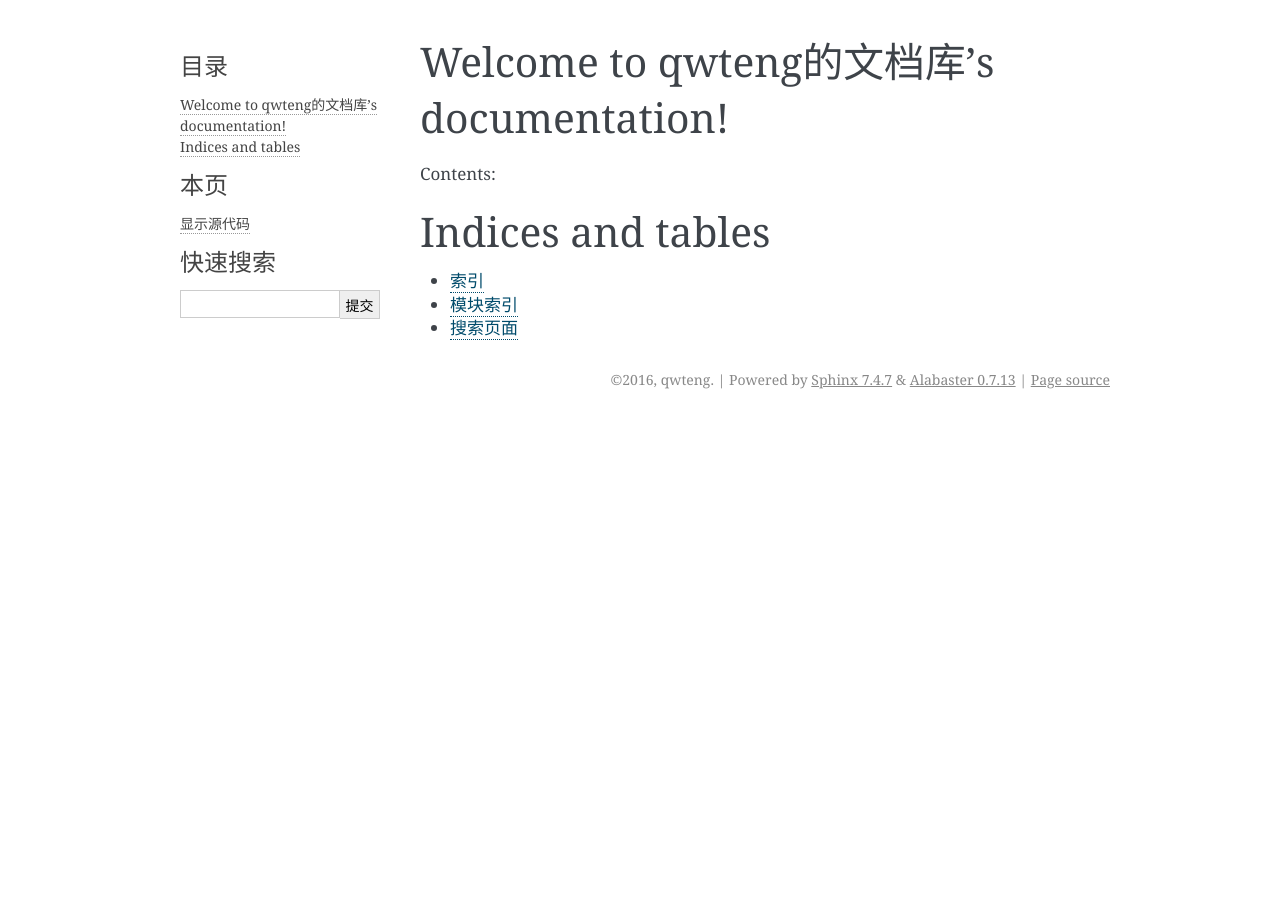
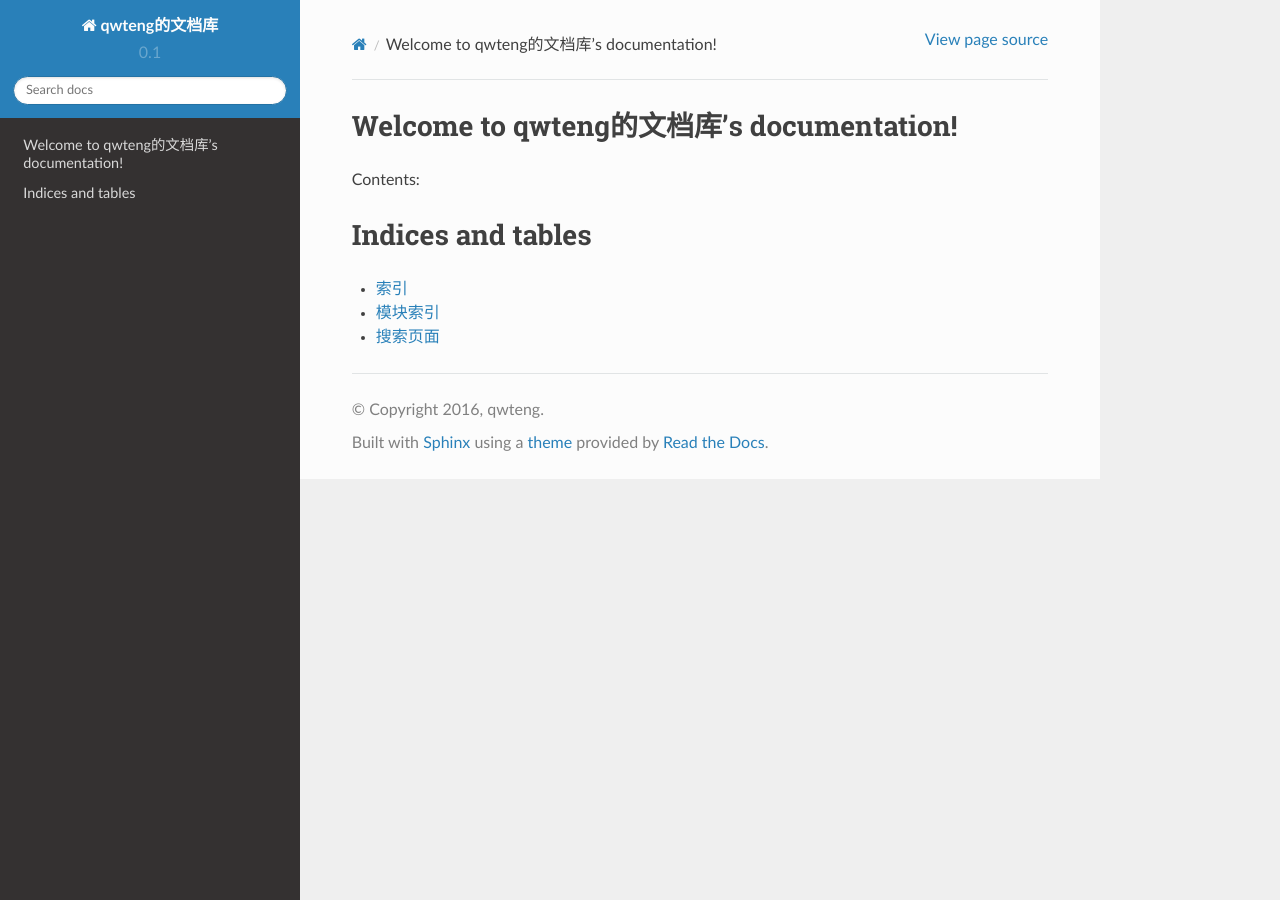
Before and after one commit to qwteng/qwteng-docs, a Sphinx documentation site: the page built from docs/source/index.rst, in a window 1280 px wide. Built offline with Sphinx 7.4.7 and the Read the Docs theme 2.0.0, drawn with Linux system fonts in a browser that asks for light colours.

Commit message:
add html_theme=sphinx_rtd_theme

```diff
--- a/docs/source/conf.py
+++ b/docs/source/conf.py
@@ -104,10 +104,17 @@
 
 
 # -- Options for HTML output ----------------------------------------------
-
 # The theme to use for HTML and HTML Help pages.  See the documentation for
 # a list of builtin themes.
-html_theme = 'alabaster'
+# on_rtd is whether we are on readthedocs.org, this line of code grabbed from docs.readthedocs.org
+on_rtd = os.environ.get('READTHEDOCS', None) == 'True'
+
+if not on_rtd:  # only import and set the theme if we're building docs locally
+    import sphinx_rtd_theme
+    html_theme = 'sphinx_rtd_theme'
+    html_theme_path = [sphinx_rtd_theme.get_html_theme_path()]
+
+
 
 # Theme options are theme-specific and customize the look and feel of a theme
 # further.  For a list of options available for each theme, see the
```
